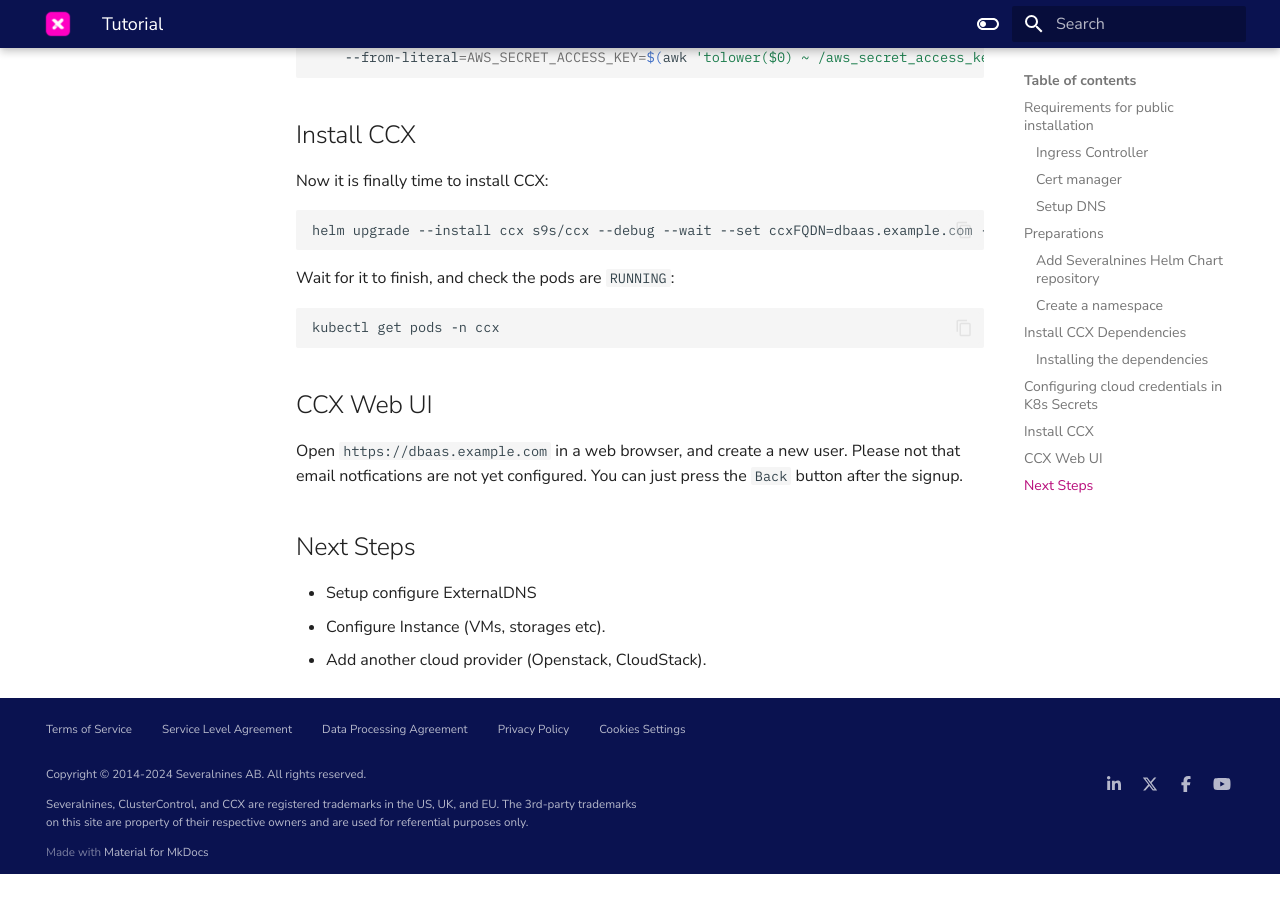
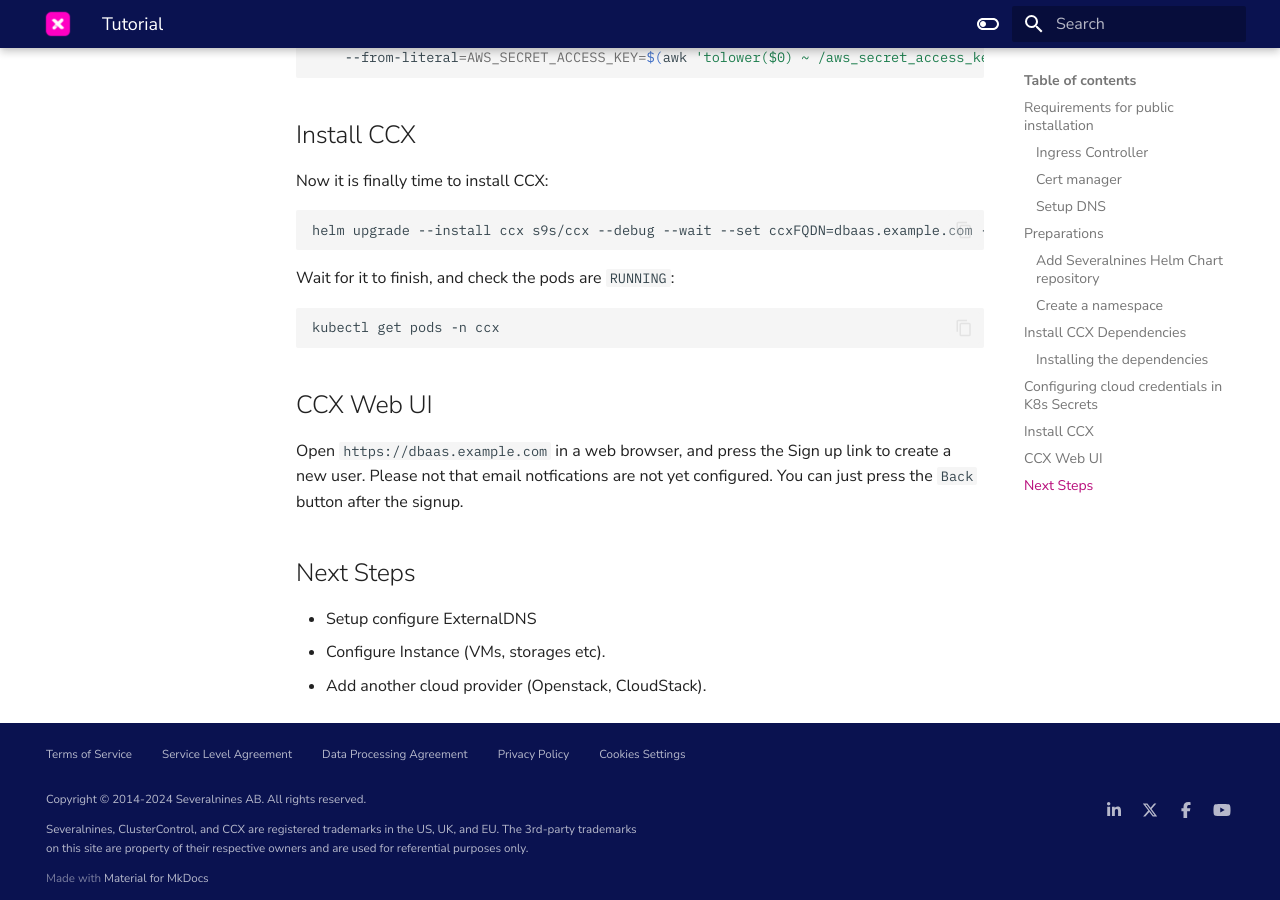
Before and after one commit to severalnines/ccx-docs, an MkDocs documentation site: the page built from docs/admin/Installation/Tutorial.md, in a window 1280 px wide and 900 px high, scrolled down 3971 px. Built offline with MkDocs 1.6.1 and Material for MkDocs 9.7.7, drawn with Linux system fonts in a browser that asks for light colours; comment, search, counter and statistics services are not loaded; before the commit the page ends 4845 px from its top, so only the background shows below that.

Commit message:
make clearer

```diff
--- a/docs/admin/Installation/Tutorial.md
+++ b/docs/admin/Installation/Tutorial.md
@@ -183,7 +183,7 @@
 
 ## CCX Web UI
 
-Open `https://dbaas.example.com` in a web browser, and create a new user. Please not that email notfications are not yet configured. You can just press the `Back` button after the signup.
+Open `https://dbaas.example.com` in a web browser, and press the Sign up link to create a new user. Please not that email notfications are not yet configured. You can just press the `Back` button after the signup.
 
 ## Next Steps
 
```
